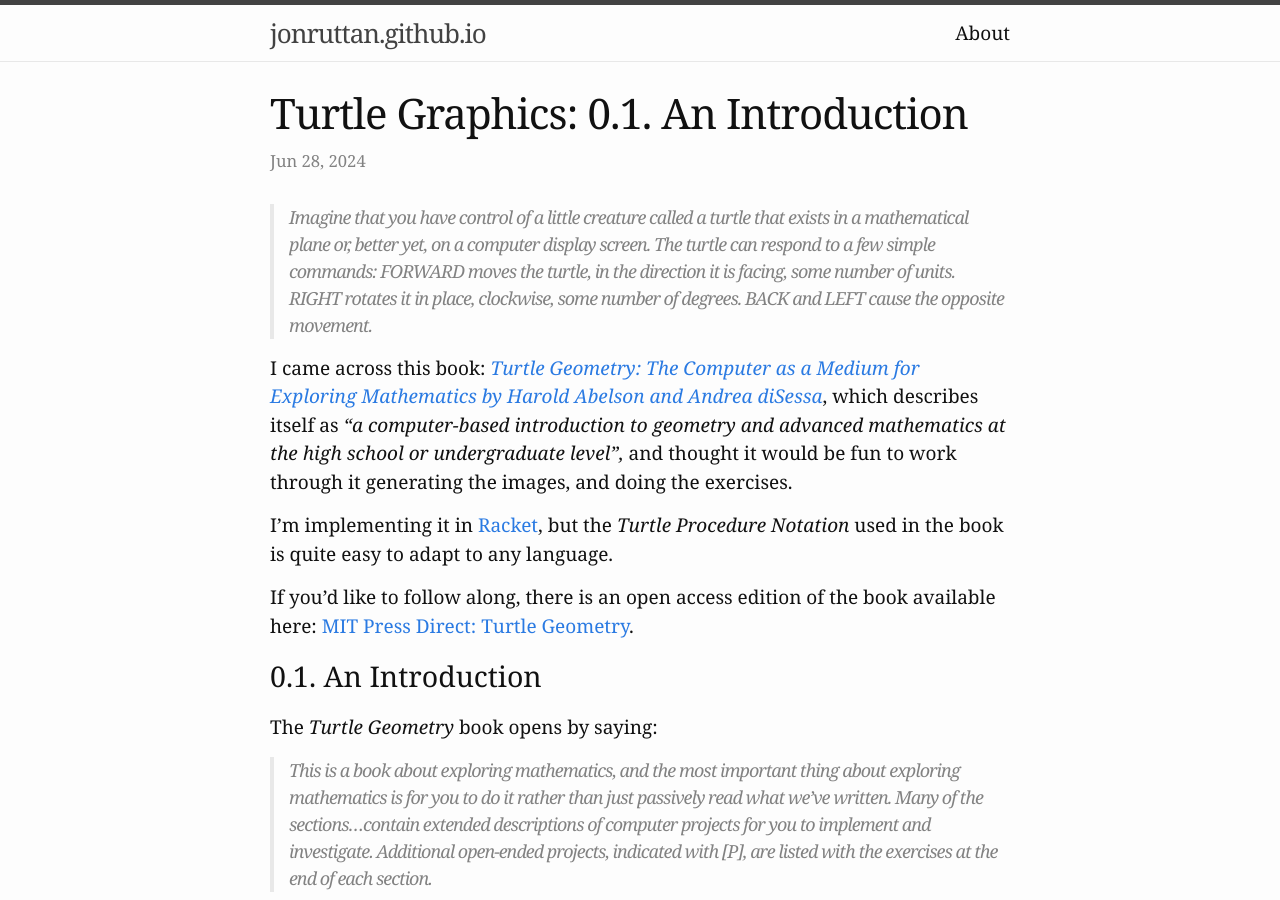
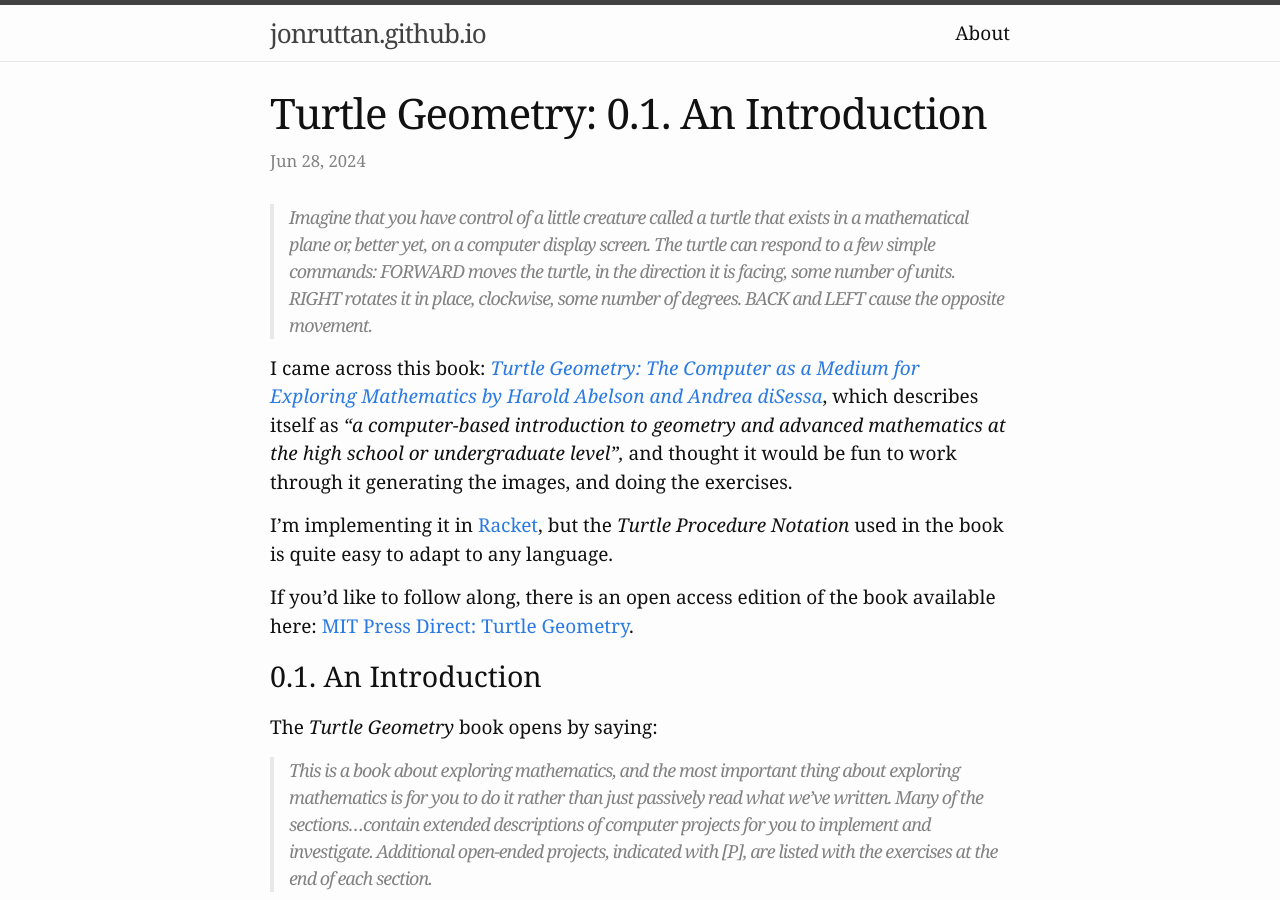
Before and after one commit to jonruttan/jonruttan.github.io, a Jekyll site: the page built from _posts/2024-06-28-turtle-geometry-0.1-an-introduction.md, in a window 1280 px wide and 900 px high. Built offline with Jekyll 4.4.1, drawn with Linux system fonts in a browser that asks for light colours; comment, search, counter and statistics services are not loaded.

Commit message:
Turtle Graphics -> Turtle Geometry

````diff
--- a/_posts/2024-06-28-turtle-graphics-0.1-an-introduction.md
+++ b/_posts/2024-06-28-turtle-geometry-0.1-an-introduction.md
@@ -1,9 +1,12 @@
 ---
 layout: post
-title:  "Turtle Graphics: 0.1. An Introduction"
-categories: turtle-graphics
+title:  "Turtle Geometry: 0.1. An Introduction"
+categories: turtle-geometry
+excerpt_separator: <!--more-->
 ---
-{% include turtle-graphics/preamble.md %}
+{% include turtle-geometry/preamble.md %}
+
+<!--more-->
 
 # 0.1. An Introduction
 
@@ -60,7 +63,7 @@ I've decided to use [Racket](https://racket-lang.org), a dialect of Lisp, as my
 (turtles #t)
 ```
 
-![Screenshot 2024-06-27 at 17.00.17](/assets/turtle-graphics/Screenshot 2024-06-27 at 17.00.17.png)
+![Screenshot 2024-06-27 at 17.00.17](/assets/turtle-geometry/Screenshot 2024-06-27 at 17.00.17.png)
 
 ## Reflections
 
````
Also changed, not shown: _includes/turtle-geometry/preamble.md (renamed from _includes/turtle-graphics/preamble.md), assets/turtle-geometry/Screenshot 2024-06-27 at 17.00.17.png (renamed from assets/turtle-graphics/Screenshot 2024-06-27 at 17.00.17.png).
